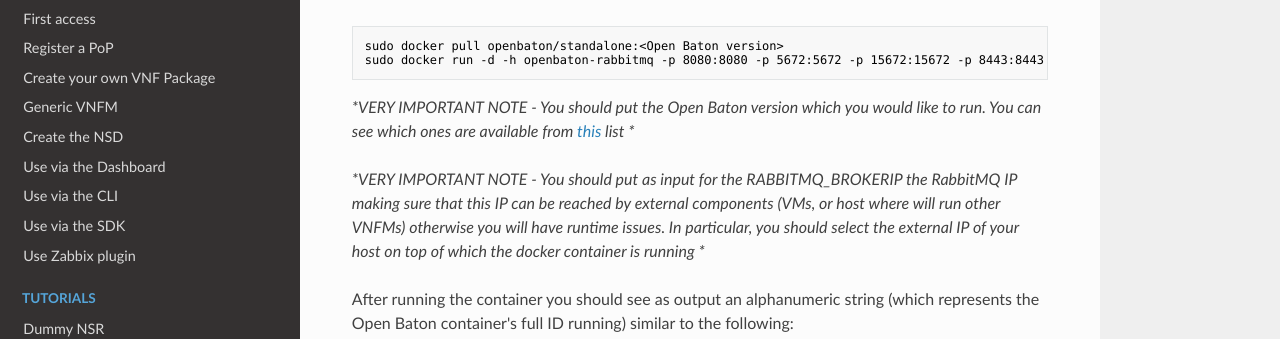
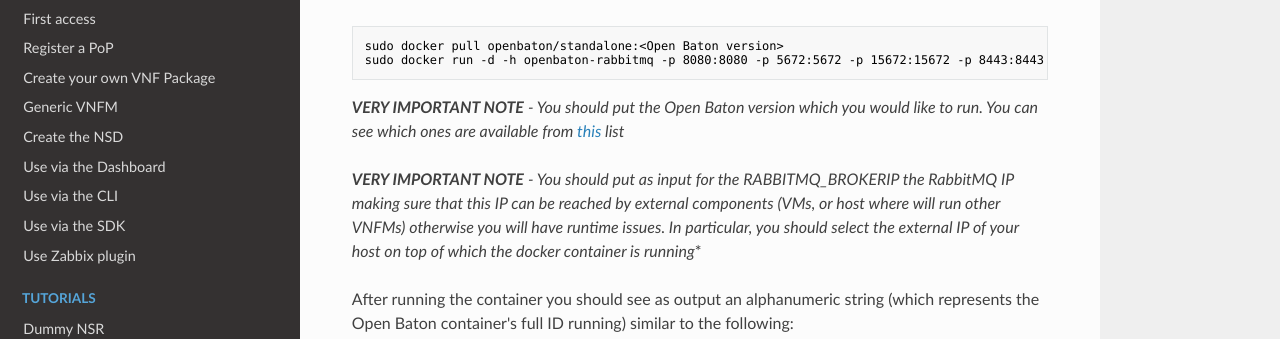
Before and after one commit to openbaton/docs, an MkDocs documentation site: the page built from docs/nfvo-installation-docker.md, in a window 1280 px wide and 900 px high, scrolled down 335 px. Shown: the part 160-499 px from the top of the window. Built offline with MkDocs 1.6.1, drawn with Linux system fonts in a browser that asks for light colours; nearby versions of some CDN libraries; old or Windows-style settings are respelled for this version of MkDocs.

Commit message:
imp: improve readibility

````diff
--- a/docs/nfvo-installation-docker.md
+++ b/docs/nfvo-installation-docker.md
@@ -17,12 +17,12 @@
 sudo docker run -d -h openbaton-rabbitmq -p 8080:8080 -p 5672:5672 -p 15672:15672 -p 8443:8443 -e RABBITMQ_BROKERIP=<RabbitMQ IP> openbaton/standalone:<Open Baton version>
 ```
 
-*\*VERY IMPORTANT NOTE - You should put the Open Baton version which you would like to run. You can see which ones
-  are available from [this][reference-to-op-repo-on-public-docker-hub] list \**
+***VERY IMPORTANT NOTE*** *- You should put the Open Baton version which you would like to run. You can see which ones
+  are available from [this][reference-to-op-repo-on-public-docker-hub] list*
 
-*\*VERY IMPORTANT NOTE - You should put as input for the RABBITMQ_BROKERIP the RabbitMQ IP making sure that this IP can be
+***VERY IMPORTANT NOTE*** *- You should put as input for the RABBITMQ_BROKERIP the RabbitMQ IP making sure that this IP can be
   reached by external components (VMs, or host where will run other VNFMs) otherwise you will have runtime issues.
-  In particular, you should select the external IP of your host on top of which the docker container is running \**
+  In particular, you should select the external IP of your host on top of which the docker container is running**
 
 After running the container you should see as output an alphanumeric string (which represents the Open Baton container's full ID running) similar to the following:
 
````
